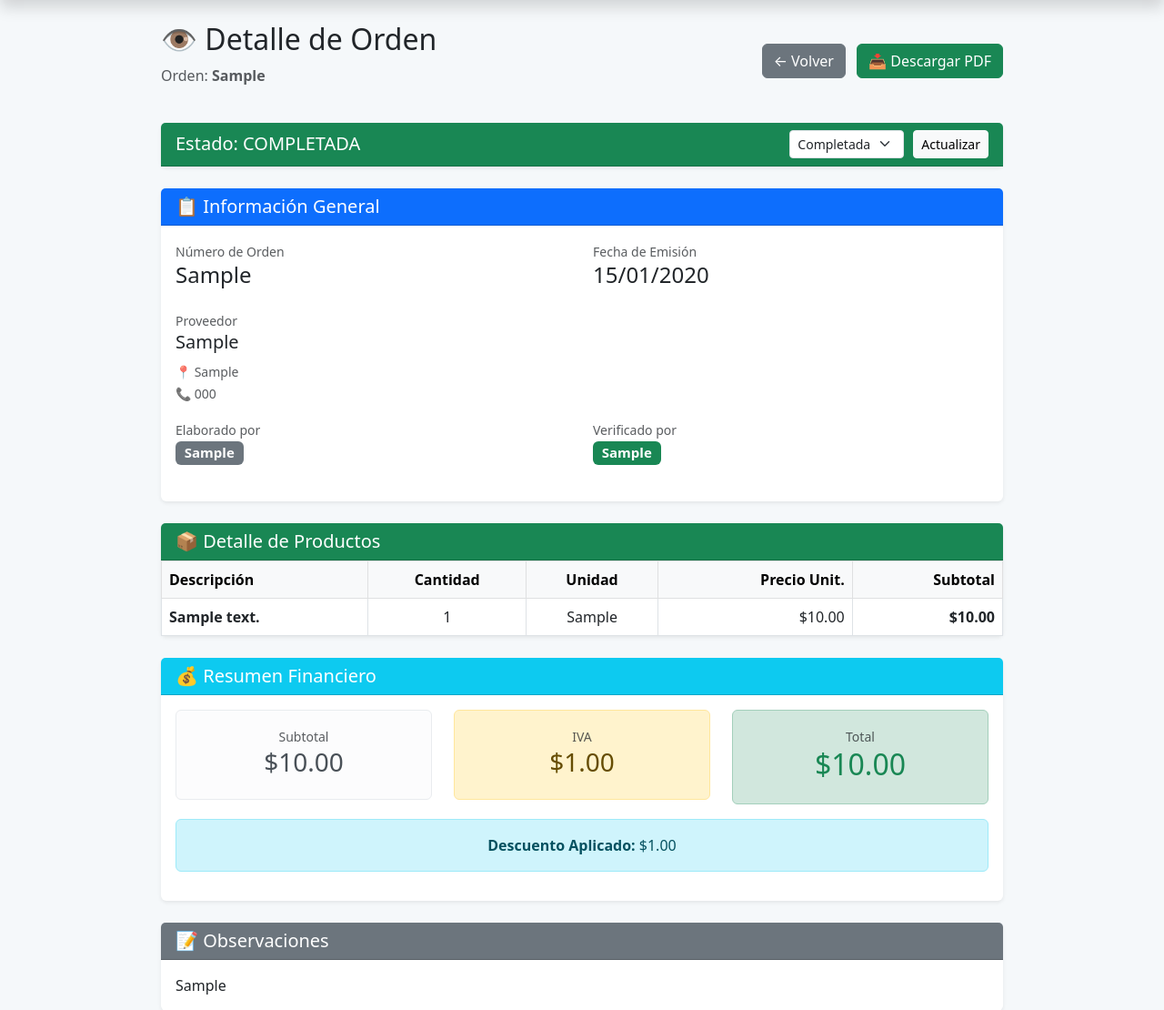
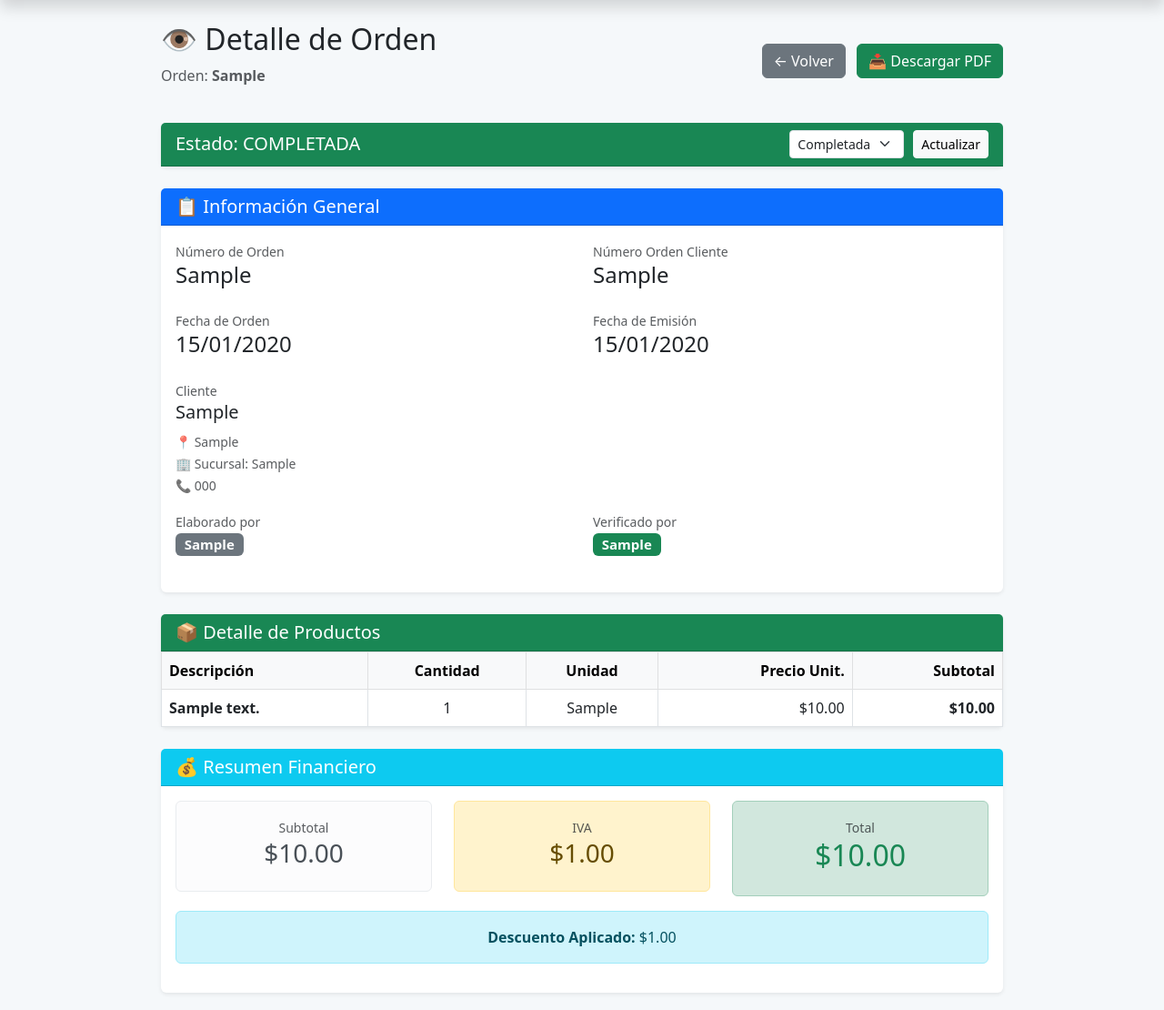
Before and after one commit to Neftis666/gestion_inventarios, a Flask app: template app/templates/ordenes/detalle.html in a window 1280 px wide. Shown: the part 57-1167 px from the top of the page at 91% size. Run offline with Flask 3, Linux system fonts and the light colour scheme; tables that the repository leaves empty hold one stand-in row (values such as "Sample post"); the template is opened without the code that fills it: values that come from a table or form of the project are taken from there, most other values are stand-ins (such as "Sample title", 1, 10 or a date in 2020).

Commit message:
Update detalle.html

```diff
--- a/app/templates/ordenes/detalle.html
+++ b/app/templates/ordenes/detalle.html
@@ -44,14 +44,25 @@
               <h4>{{ orden.numero_orden }}</h4>
             </div>
             <div class="col-md-6 mb-3">
-              <label class="text-muted small">Fecha de Emisión</label>
+              <label class="text-muted small">Número Orden Cliente</label>
+              <h4>{{ orden.numero_orden_cliente if orden.numero_orden_cliente else 'N/A' }}</h4>
+            </div>
+            <div class="col-md-6 mb-3">
+              <label class="text-muted small">Fecha de Orden</label>
               <h4>{{ orden.fecha.strftime('%d/%m/%Y') }}</h4>
             </div>
+            <div class="col-md-6 mb-3">
+              <label class="text-muted small">Fecha de Emisión</label>
+              <h4>{{ orden.fecha_emision.strftime('%d/%m/%Y') if orden.fecha_emision else orden.fecha.strftime('%d/%m/%Y') }}</h4>
+            </div>
             <div class="col-md-12 mb-3">
-              <label class="text-muted small">Proveedor</label>
+              <label class="text-muted small">Cliente</label>
               <h5>{{ orden.proveedor }}</h5>
               {% if orden.direccion_proveedor %}
               <small class="text-muted">📍 {{ orden.direccion_proveedor }}</small><br>
+              {% endif %}
+              {% if orden.sucursal_cliente %}
+              <small class="text-muted">🏢 Sucursal: {{ orden.sucursal_cliente }}</small><br>
               {% endif %}
               {% if orden.telefono_proveedor %}
               <small class="text-muted">📞 {{ orden.telefono_proveedor }}</small>
```
